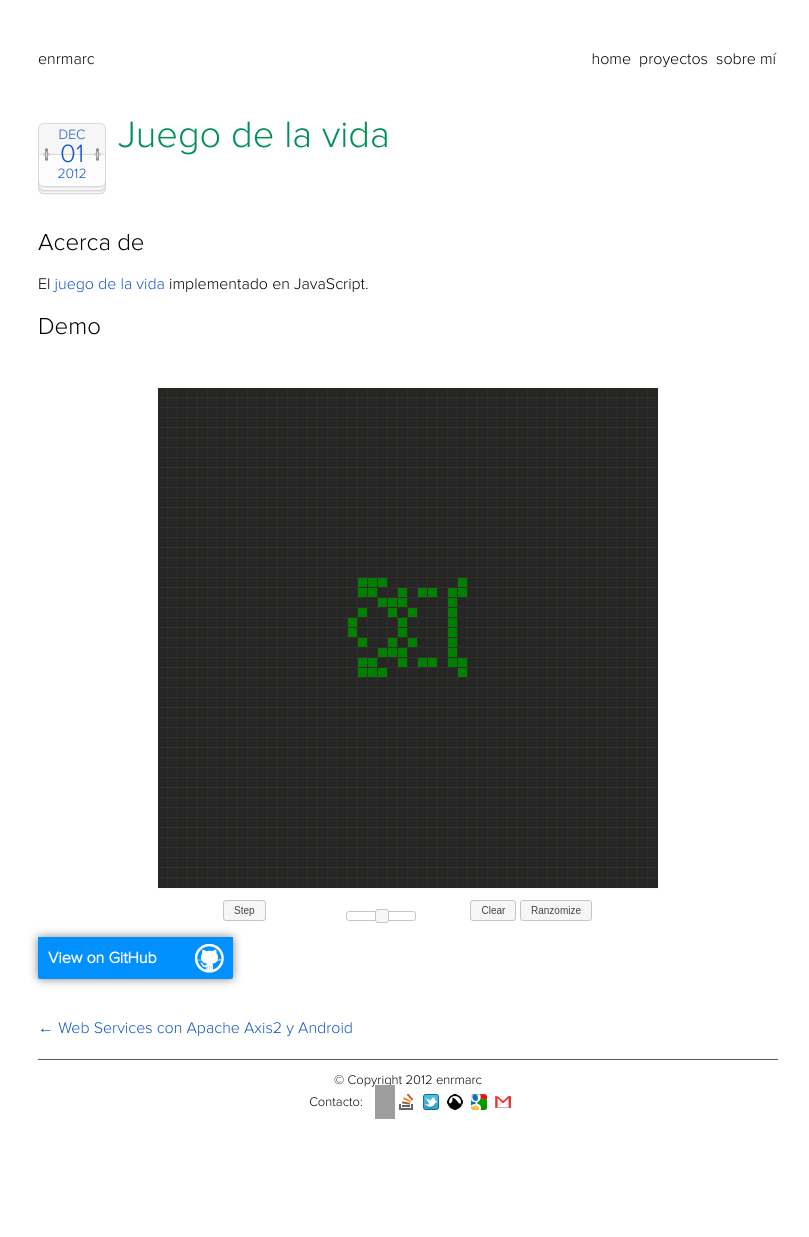
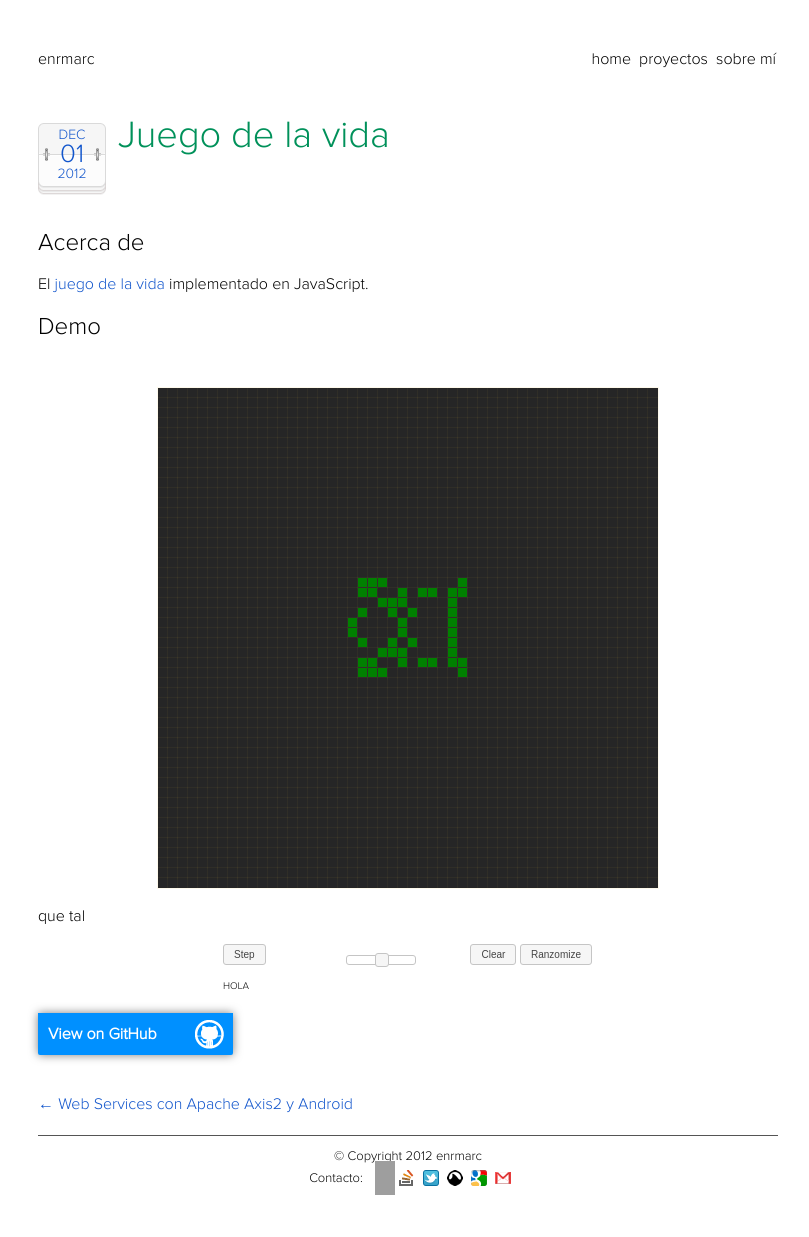
Before and after one commit to enrmarc/enrmarc.github.com, a Jekyll site: the page built from _posts/2012-12-01-Conway.md, in a window 1280 px wide. Shown: the whole page, without its empty margins (232-1041 px from the left). Built offline with Jekyll 4.4.1, drawn with Linux system fonts in a browser that asks for light colours; nearby versions of some CDN libraries; some web fonts are replaced; before the commit the page ends 1161 px from its top, so only the background shows below that; grey boxes are pictures that could not be loaded.

Commit message:
conwayjs fixed

```diff
--- a/_posts/2012-12-01-Conway.md
+++ b/_posts/2012-12-01-Conway.md
@@ -15,6 +15,7 @@ El [juego de la vida][1] implementado en JavaScript.
 <script type="text/javascript" src="/assets/conwayjs/js/Grid.js"></script>
 <script type="text/javascript" src="/assets/conwayjs/js/Cell.js"></script>
 <canvas id="canvas" width="500" height="500"></canvas>
+<p>que  tal</p>
 <div class="btn-group">
   <div class="buttons-left">
     <button id="run" class="ui-button ui-widget ui-state-default ui-corner-all ui-button-text-only" role="button" >
@@ -37,6 +38,7 @@ El [juego de la vida][1] implementado en JavaScript.
        <span class="ui-button-text">Ranzomize</span>
      </button>
    </div>
+   <p>HOLA</p>
 </div>
 
 [1]: http://en.wikipedia.org/wiki/Conway's_Game_of_Life
```
